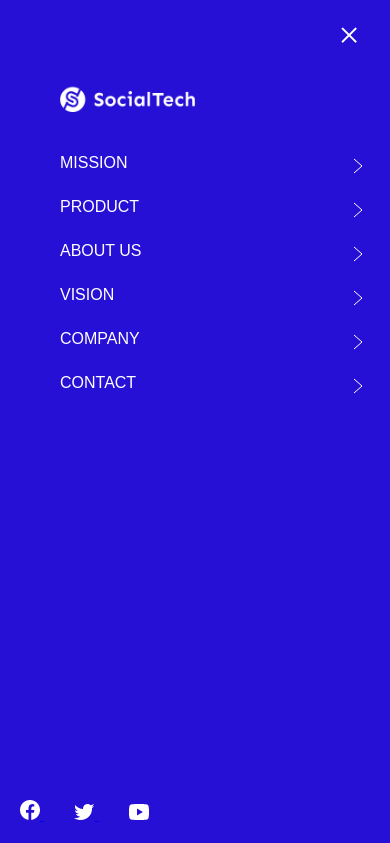
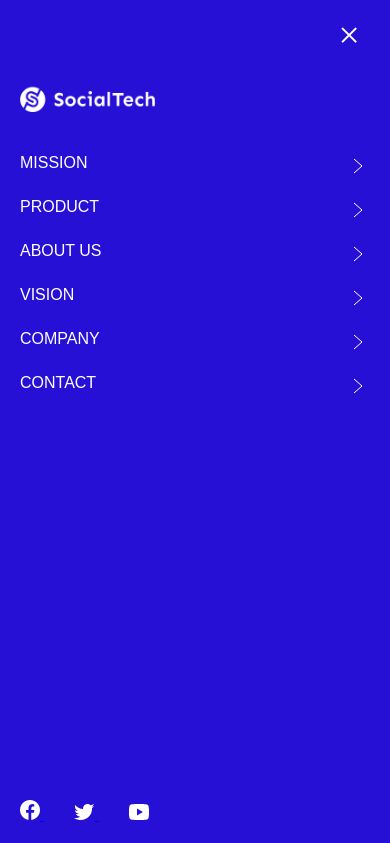
Before and after one commit to SyazanP1/samurai-HTML-CSS, a plain HTML site: page index.html in a window 390 px wide. Both pictures are taken after a click on the button 354 px from the left and 29 px from the top of the page. Shown: the top 843 px of the page. Drawn offline with Linux system fonts and the light colour scheme; files whose address does not match are found by name.

Commit message:
ハンバーガーメニューの左余白を修正

```diff
--- a/style.css
+++ b/style.css
@@ -701,7 +701,7 @@ h3 {
     }
 
     #nav-sp nav ul {
-      padding-left: none;
+      padding-left: 0;
     }
 
     #nav-sp nav li {
```
